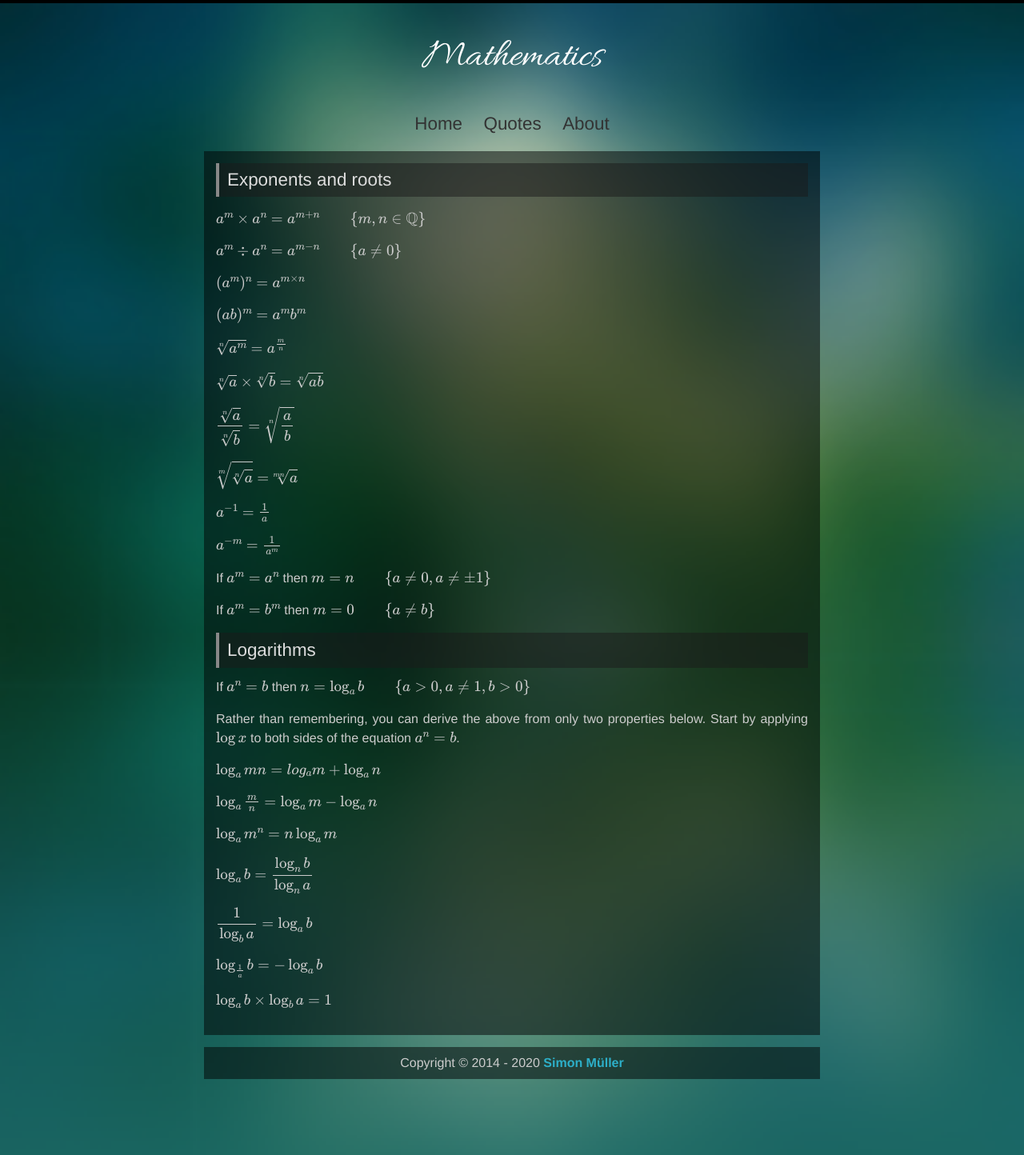
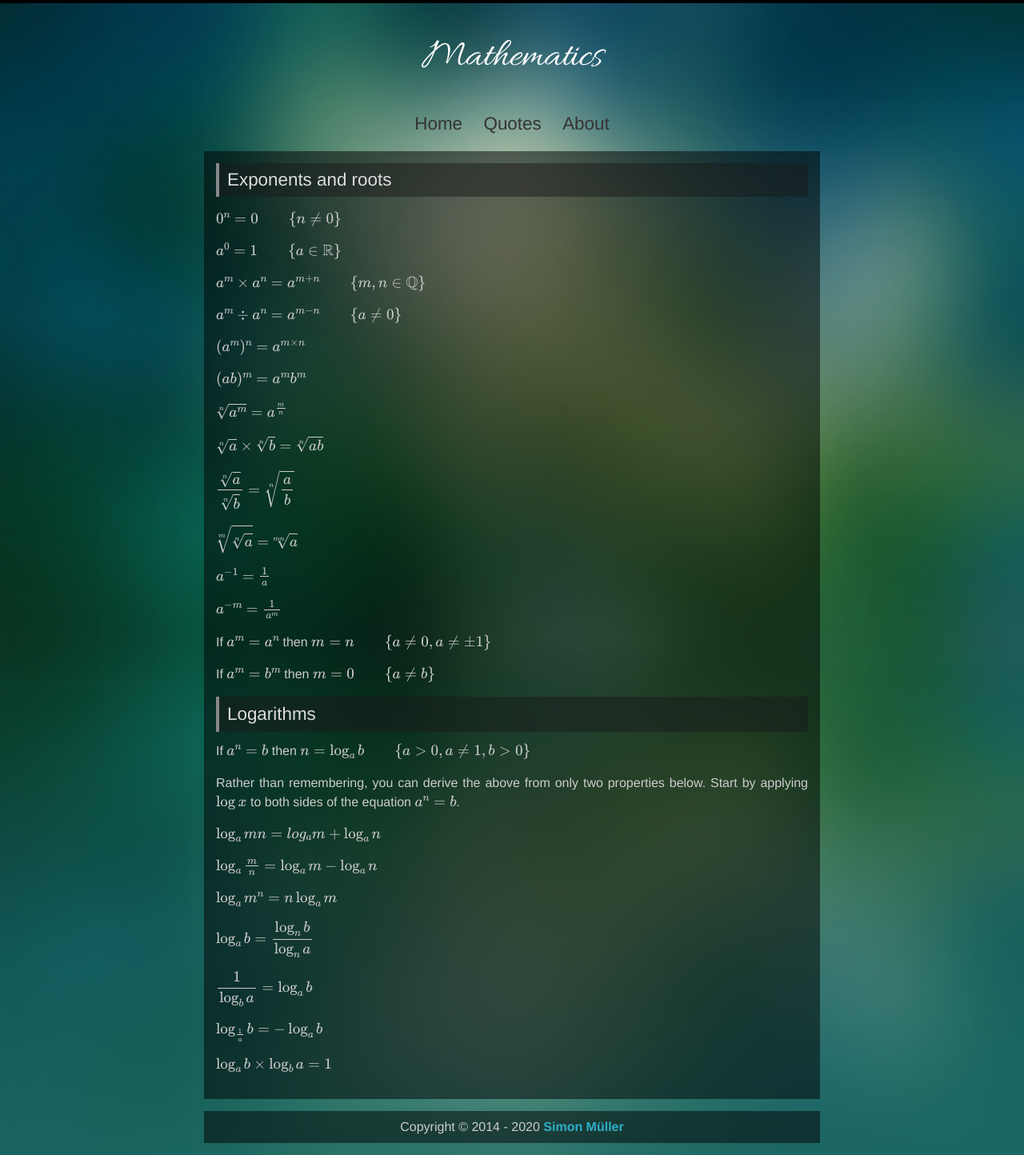
Before and after one commit to samuller/samuller.net, a Jekyll site: the page built from notes/math-exponents.md, in a window 1280 px wide. Shown: the whole page at 80% size. Built offline with Jekyll 4.4.1, drawn with Linux system fonts in a browser that asks for light colours; formulas are drawn with MathJax 3.

Commit message:
Small note additions and comments

```diff
--- a/css/main.scss
+++ b/css/main.scss
@@ -16,7 +16,7 @@ $base-line-height: 1.5;
 
 $background-image: url('../img/background.png');
 $background-color: #1f6d65; // rgb(31, 109, 101)
-$content-background: rgba(0, 0, 0, .5);
+$content-background: rgba(0, 0, 0, .5); // Hackernews gray: rgba(246,246,239,0.3);
 
 $spacing-unit:     15px;
 
--- a/notes/math-exponents.md
+++ b/notes/math-exponents.md
@@ -4,6 +4,10 @@ title:  "Exponents and roots"
 categories: math
 header: mathematics
 ---
+
+$0^n = 0 \qquad \\{n \neq 0\\}$
+
+$a^0 = 1 \qquad \\{a \in \mathbb{R}\\}$
 
 $a^m \times a^n = a^{m+n} \qquad \\{m, n \in \mathbb{Q}\\}$
 
```
Also changed, not shown: notes/math-terminology.md (+2 -0 lines).
